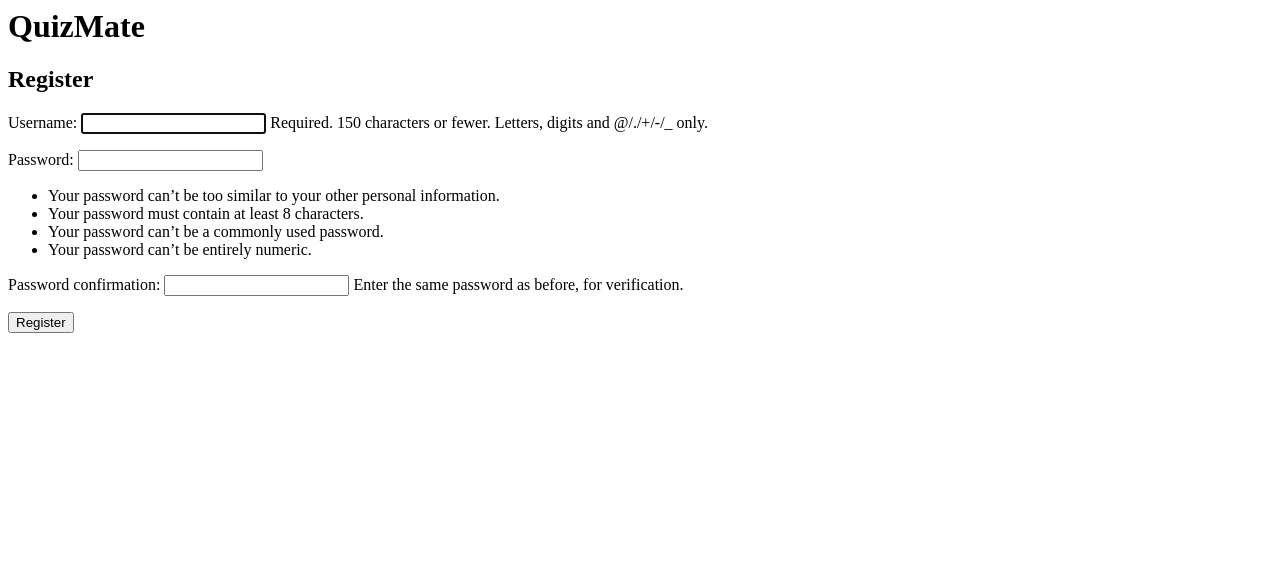
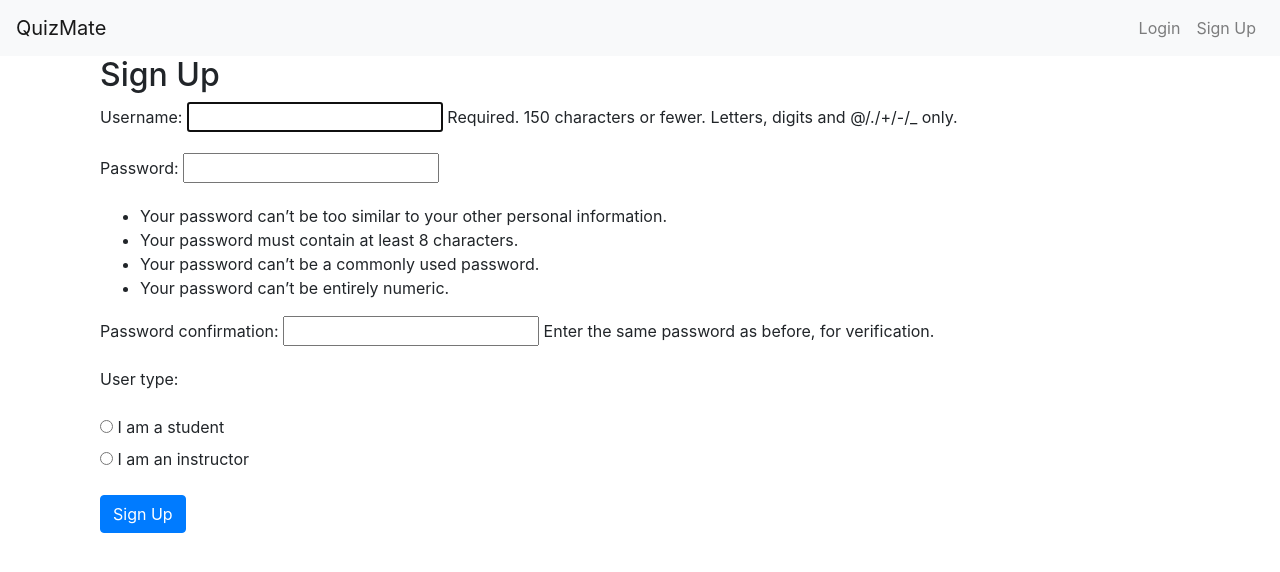
Before and after one commit to rSchleckser/QuizMate, a Django app: page /signup/ in a window 1280 px wide. Shown: the top 572 px of the page. Run offline with Django 5.2, Linux system fonts and the light colour scheme; some libraries are stand-ins or nearby versions.

Commit message:
feat: sign up forms handles multiple type of users

```diff
--- /dev/null
+++ b/QuizMate/courses/forms.py
@@ -0,0 +1,15 @@
+from django import forms
+from django.contrib.auth.forms import UserCreationForm
+from .models import CustomUser
+
+class CustomUserCreationForm(UserCreationForm):
+    USER_TYPE_CHOICES = [
+        ('student', 'I am a student'),
+        ('instructor', 'I am an instructor'),
+    ]
+
+    user_type = forms.ChoiceField(choices=USER_TYPE_CHOICES, widget=forms.RadioSelect)
+
+    class Meta(UserCreationForm.Meta):
+        model = CustomUser
+        fields = UserCreationForm.Meta.fields
--- a/QuizMate/courses/templates/courses/base.html
+++ b/QuizMate/courses/templates/courses/base.html
@@ -1,14 +1,46 @@
 {% load static %}
+<!DOCTYPE html>
 <html>
 
 <head>
-  <title>QuizMate</title>
-  <!-- <link rel="stylesheet" href="{% static 'css/tunr.css' %}" /> -->
+  <title>{% block title %}QuizMate{% endblock %}</title>
+  <meta charset="UTF-8">
+  <meta name="viewport" content="width=device-width, initial-scale=1.0">
+  <link href="https://stackpath.bootstrapcdn.com/bootstrap/4.5.2/css/bootstrap.min.css" rel="stylesheet">
 </head>
 
 <body>
-  <h1>QuizMate</h1>
-  {% block content %} {% endblock %}
+  <nav class="navbar navbar-expand-lg navbar-light bg-light">
+    <a class="navbar-brand" href="{% url 'home' %}">QuizMate</a>
+    <button class="navbar-toggler" type="button" data-toggle="collapse" data-target="#navbarNav" aria-controls="navbarNav" aria-expanded="false" aria-label="Toggle navigation">
+      <span class="navbar-toggler-icon"></span>
+    </button>
+    <div class="collapse navbar-collapse" id="navbarNav">
+      <ul class="navbar-nav ml-auto">
+        {% if user.is_authenticated %}
+        <li class="nav-item">
+          <a class="nav-link" href="{% url 'logout' %}">Logout</a>
+        </li>
+        {% else %}
+        <li class="nav-item">
+          <a class="nav-link" href="{% url 'login' %}">Login</a>
+        </li>
+        <li class="nav-item">
+          <a class="nav-link" href="{% url 'signup' %}">Sign Up</a>
+        </li>
+        {% endif %}
+      </ul>
+    </div>
+  </nav>
+
+  <div class="container">
+    {% block content %}
+    {% endblock %}
+  </div>
+
+  <script src="https://code.jquery.com/jquery-3.5.1.slim.min.js"></script>
+  <script src="https://cdn.jsdelivr.net/npm/@popperjs/core@2.9.2/dist/umd/popper.min.js"></script>
+  <script src="https://stackpath.bootstrapcdn.com/bootstrap/4.5.2/js/bootstrap.min.js"></script>
 </body>
 
 </html>
--- a/QuizMate/courses/templates/courses/instructor_dashboard.html
+++ b/QuizMate/courses/templates/courses/instructor_dashboard.html
@@ -1 +1,7 @@
+{% extends 'courses/base.html' %}
+
+{% block title %}Home - QuizMate{% endblock %}
+
+{% block content %}
 <h1>Instructor Dashboard</h1>
+{% endblock %}
--- a/QuizMate/courses/templates/courses/student_dashboard.html
+++ b/QuizMate/courses/templates/courses/student_dashboard.html
@@ -1 +1,7 @@
+{% extends 'courses/base.html' %}
+
+{% block title %}Home - QuizMate{% endblock %}
+
+{% block content %}
 <h1>Student Dashboard</h1>
+{% endblock %}
--- a/QuizMate/courses/templates/registration/signup.html
+++ b/QuizMate/courses/templates/registration/signup.html
@@ -1,10 +1,14 @@
-{% extends "courses/base.html" %}
+{% extends 'courses/base.html' %}
+
+{% block title %}Sign Up - QuizMate{% endblock %}
 
 {% block content %}
-<h2>Register</h2>
-<form method="post">
-  {% csrf_token %}
-  {{ form.as_p }}
-  <button type="submit">Register</button>
-</form>
+<div class="container">
+  <h2>Sign Up</h2>
+  <form method="POST">
+    {% csrf_token %}
+    {{ form.as_p }}
+    <button type="submit" class="btn btn-primary">Sign Up</button>
+  </form>
+</div>
 {% endblock %}
--- a/QuizMate/courses/views.py
+++ b/QuizMate/courses/views.py
@@ -1,6 +1,7 @@
 from django.shortcuts import render, redirect
 from django.contrib.auth import login, authenticate, logout
 from django.contrib.auth.forms import UserCreationForm
+from .forms import CustomUserCreationForm
 from .models import CustomUser, Course, Enrollment, Quiz, Question, Submission
 
 
@@ -9,13 +10,19 @@ def home(request):
 
 def signup(request):
     if request.method == 'POST':
-        form = UserCreationForm(request.POST)
+        form = CustomUserCreationForm(request.POST)
         if form.is_valid():
-            user = form.save()
+            user = form.save(commit=False)
+            user_type = form.cleaned_data['user_type']
+            if user_type == 'student':
+                user.is_student = True
+            elif user_type == 'instructor':
+                user.is_instructor = True
+            user.save()
             login(request, user)
-            return redirect('student_dashboard' if user.is_student else 'instructor_dashboard')
+            return redirect('courses/student_dashboard' if user.is_student else 'courses/instructor_dashboard')
     else:
-        form = UserCreationForm()
+        form = CustomUserCreationForm()
     return render(request, 'registration/signup.html', {'form': form})
 
 def login_view(request):
@@ -30,7 +37,7 @@ def login_view(request):
 
 def logout_view(request):
     logout(request)
-    return redirect('courses/home')
+    return redirect('home')
 
 def student_dashboard(request):
     if not request.user.is_authenticated or not request.user.is_student:
```
Also changed, not shown: QuizMate/courses/templates/courses/home.html (+13 -2 lines), QuizMate/courses/templates/registration/login.html (+18 -7 lines).
